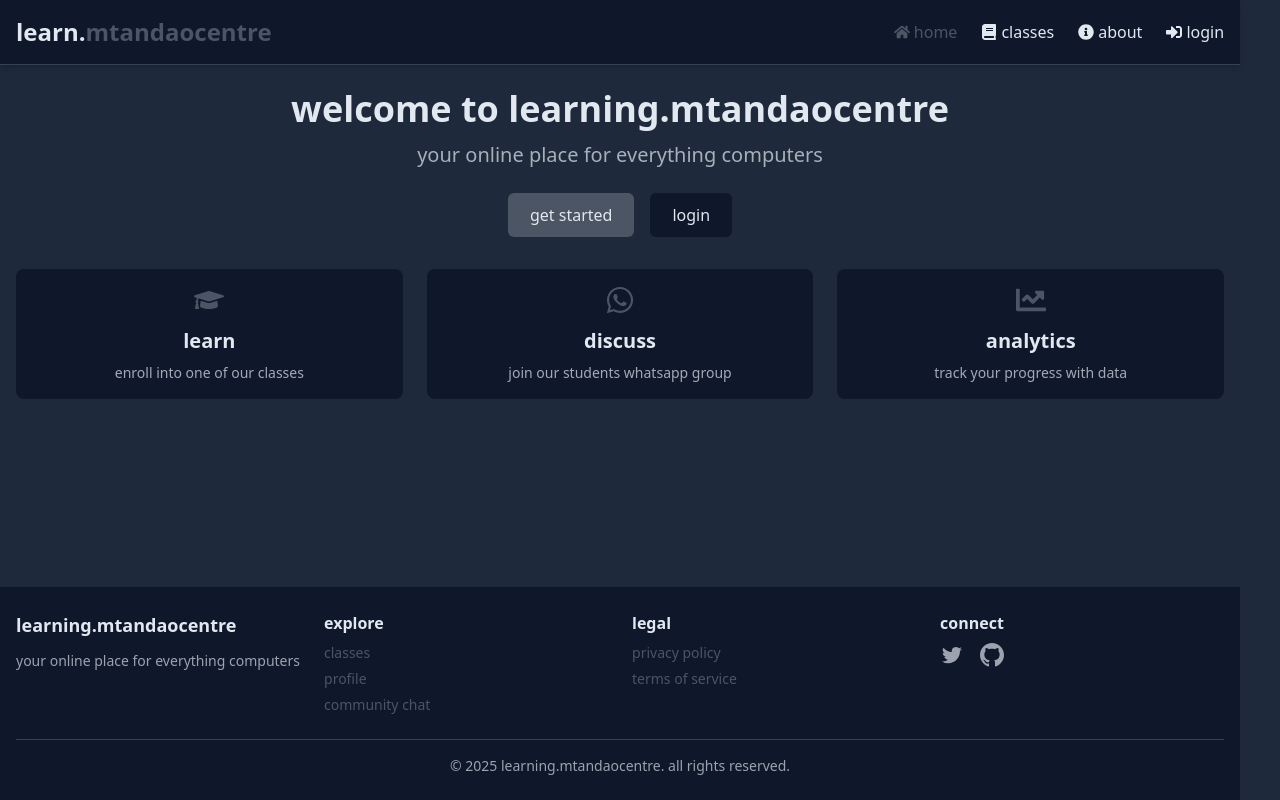
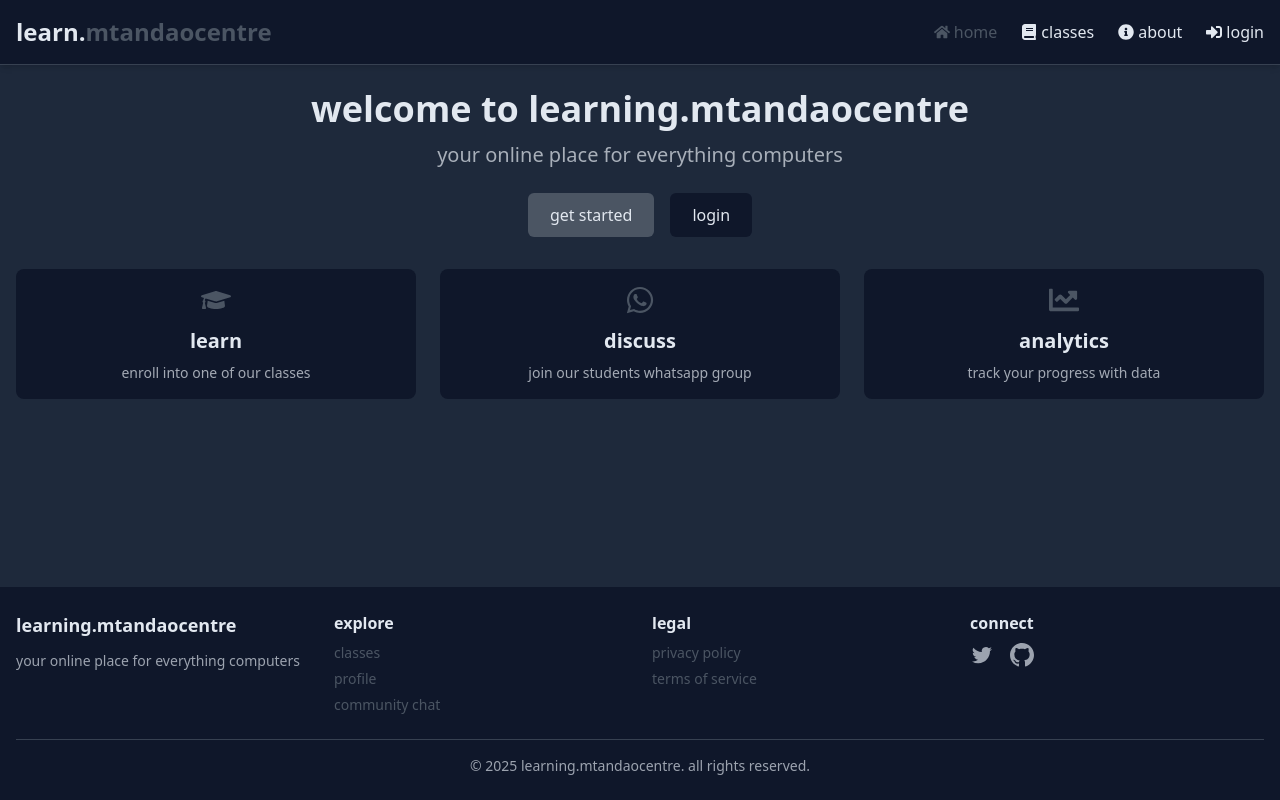
Before and after one commit to mtandaocentre/learn.mtandaocentre, a React (Vite) app in the folder client/: page / in a window 1280 px wide. Built offline with nearby package versions, Linux system fonts and the light colour scheme; no server answers.

Commit message:
Adjusted toot componets to accupy full screen width

```diff
--- a/client/src/index.css
+++ b/client/src/index.css
@@ -1,5 +1,5 @@
 @tailwind base;
-@tailwind component;
+@tailwind components;
 @tailwind utilities;
 
 :root {
@@ -17,13 +17,31 @@
   -moz-osx-font-smoothing: grayscale;
 }
 
+/* ===== CRITICAL FIXES ===== */
+html, body, #root {
+  width: 100%;
+  min-height: 100vh;
+  margin: 0;
+  padding: 0;
+}
+
+body {
+  @apply bg-primary-dark text-text-light;
+  display: flex;
+  flex-direction: column;
+  min-width: 320px;
+}
+
+#root {
+  display: flex;
+  flex-direction: column;
+  flex: 1;
+}
+/* ========================== */
+
 /* Tailwind-powered styles */
 body {
-  @apply bg-primary-dark text-text-light min-h-screen;
-  margin: 0;
-  display: flex;
-  place-items: center;
-  min-width: 320px;
+  min-height: 100vh;
 }
 
 /* Dark mode transitions */
@@ -70,14 +88,6 @@ a:hover {
   color: #374151; /* darker accent */
 }
 
-body {
-  margin: 0;
-  display: flex;
-  place-items: center;
-  min-width: 320px;
-  min-height: 100vh;
-}
-
 h1 {
   font-size: 3.2em;
   line-height: 1.1;
```
